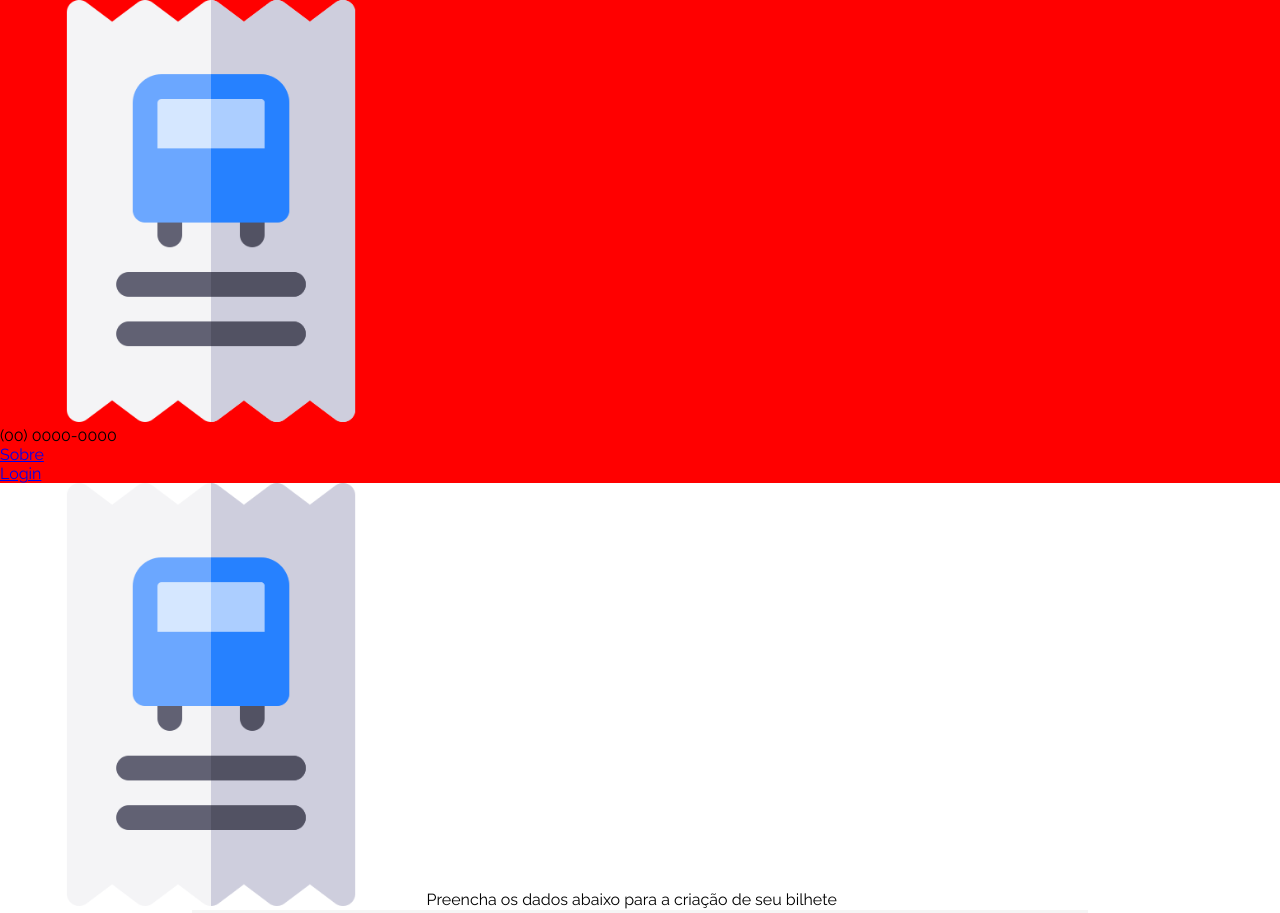
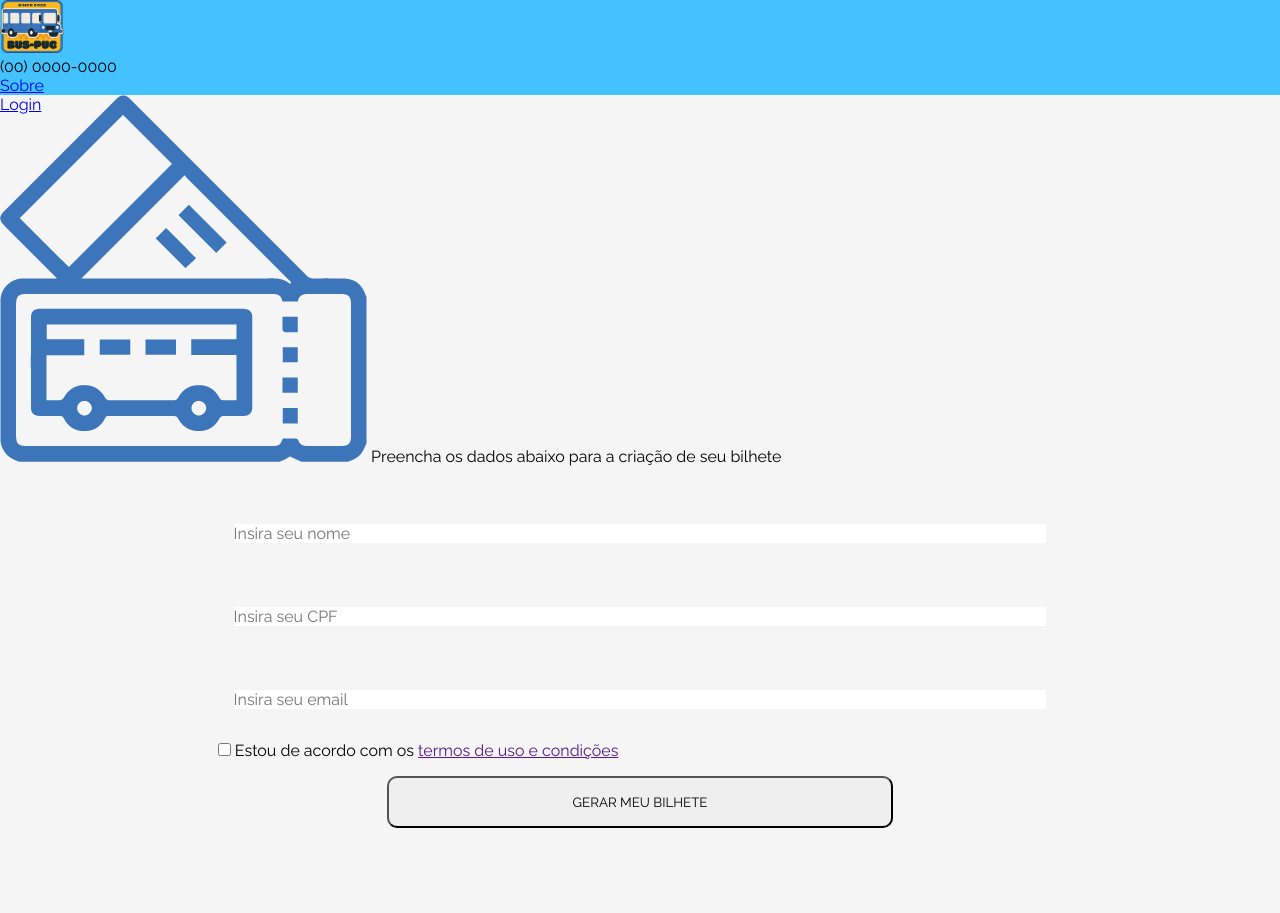
Before and after one commit to jorgelisboa/ticket_generetor, a plain HTML site: page index.html in a window 1280 px wide. Shown: the top 913 px of the page. After the commit the page ends 853 px from the top, so only its background shows below. Drawn offline with Linux system fonts and the light colour scheme.

Commit message:
Inclusão de ícones novos no código html e css.

```diff
--- a/index.html
+++ b/index.html
@@ -13,7 +13,7 @@
   <nav>
     <a href="/" title="Logo Ticket Generator">
       <picture>
-        <img src="./images/bus_ticket.png" alt="logo empresa" class="bus-icon">
+        <img src="./images/logo-bus-puc.png" alt="logo empresa" class="bus-icon">
       </picture>
     </a>
     <ul>
@@ -30,7 +30,7 @@
   <main>
     <div class="container">
       <picture>
-        <img src="./images/bus_ticket.png" alt="logo empresa" class="bus-icon">
+        <img src="./images/ticket-icon.png" alt="icone de ticket" class="ticket-icon">
       </picture>
       <span>Preencha os dados abaixo para a criação de seu bilhete</span>
     </div>
--- a/style.css
+++ b/style.css
@@ -5,6 +5,7 @@
   --cor-secundaria: #317ee8;
   --cor-terciaria: #31dee8;
   --cor-light: #f5f5f5;
+  --cor-yellow: #f7d91a
   --cor-dark: #19282f;
 }
 
@@ -20,8 +21,12 @@
   box-sizing: inherit;
 }
 
+body{
+  background-color: var(--cor-light);
+}
+
 .bus-icon {
-  width: 33%;
+  width: 5%;
 }
 
 .ticket-generation-form {
@@ -48,9 +53,10 @@
 }
 
 .generation-button:hover {
-  background-color: red;
+  background-color: var(--cor-secundaria);
 }
 
 nav {
-  background: red;
+  background-color: var(--cor-primaria);
+  height: 95px;
 }
```
